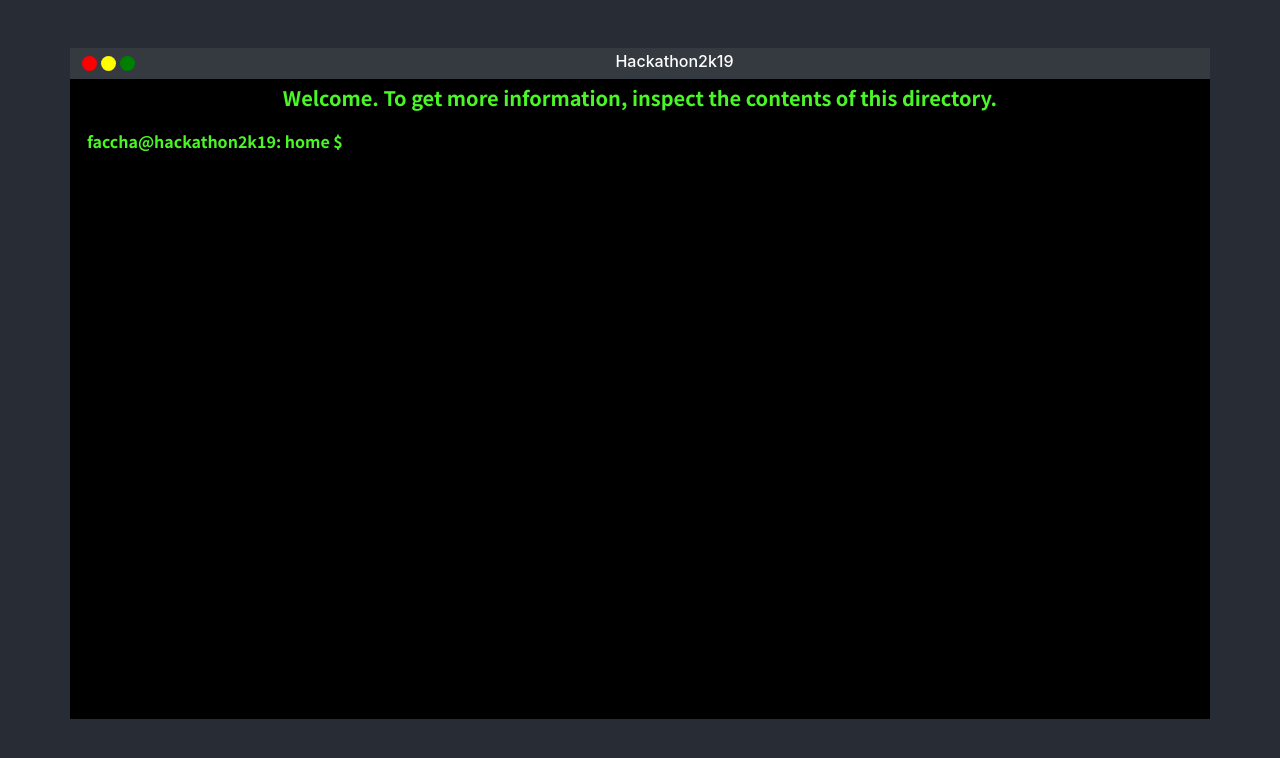
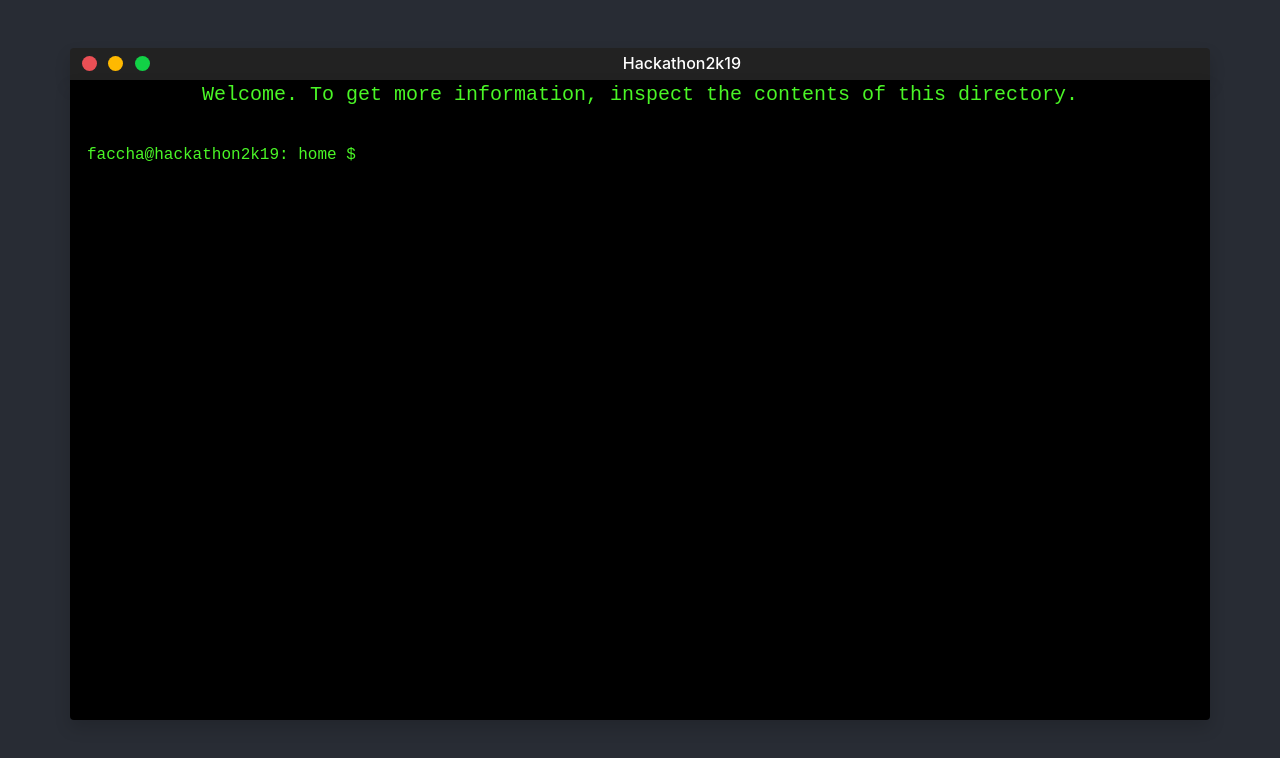
Before and after one commit to v15hv4/UG2k19_Hackathon_Web, a React (Create React App) app: page / in a window 1280 px wide. Shown: the top 758 px of the page. Built offline with nearby package versions, Linux system fonts and the light colour scheme.

Commit message:
Tweaked terminal window aesthetic

```diff
--- a/src/components/CLI.js
+++ b/src/components/CLI.js
@@ -18,13 +18,13 @@ class CLI extends React.Component {
     }
     render() {
         return (
-            <div className='CLI jumbotron rounded-0 mx-0 pt-1' style={{ height: "80vh" }}>
+            <div className='CLI jumbotron mx-0 pt-0 rounded-bottom shadow' style={{ height: "80vh" }}>
                 <div className='row justify-content-center'>
                     <p className='lead text-center'>Welcome. To get more information, inspect the contents of this directory. </p>
                 </div>
-                <div className='row'>
-                    faccha@hackathon2k19: {this.state.page} $
+                <div className='row pt-3'>
                 <form onSubmit={this.handleSubmit}>
+                        faccha@hackathon2k19: {this.state.page} $
                         <input type='text' className='command ml-2' autoFocus onChange={this.handleChange} value={this.state.command} />
                     </form>
                 </div>
--- a/src/components/Taskbar.js
+++ b/src/components/Taskbar.js
@@ -2,14 +2,14 @@ import React from 'react'
 
 const Taskbar = () => {
     return (
-        <div className='Taskbar container rounded'>
-            <div className='row bg-dark pt-1 pl-2'>
+        <div className='Taskbar container rounded shadow'>
+            <div className='row tb-bg pt-1 pb-1 pl-2 rounded-top'>
                 <span className='action-buttons'>
-                    <button className='rounded-circle ml-1' style={{ backgroundColor: "red" }}></button>
-                    <button className='rounded-circle mx-1' style={{ backgroundColor: "yellow" }}></button>
-                    <button className='rounded-circle mr-1' style={{ backgroundColor: "green" }}></button>
+                    <button className='rounded-circle ml-1 tb-close'/> &thinsp;
+                    <button className='rounded-circle mx-1 tb-min'/> &thinsp;
+                    <button className='rounded-circle mr-1 tb-max'/>
                 </span>
-                <h6 className='text-white mx-auto'>Hackathon2k19</h6>
+                <h6 className='text-white m-auto tb-header'> Hackathon2k19 </h6>
             </div>
         </div>
     )
--- a/src/index.css
+++ b/src/index.css
@@ -29,8 +29,7 @@ code {
 .CLI {
   background-color: black !important;
   color: #4af626;
-  font-family: 'Noto Sans JP',
-    sans-serif;
+  font-family: 'Courier New', Courier, monospace;
 }
 
 .command {
@@ -47,3 +46,23 @@ code {
 .CLI ul {
   list-style: none;
 }
+
+.container .jumbotron {
+  border-radius: 0;
+}
+
+.tb-bg {
+  background-color: #222222;
+}
+
+.tb-close {
+  background-color: #EA4F55;
+}
+
+.tb-min {
+  background-color: #FFB900;
+}
+
+.tb-max {
+  background-color: #12D146;
+}
```
